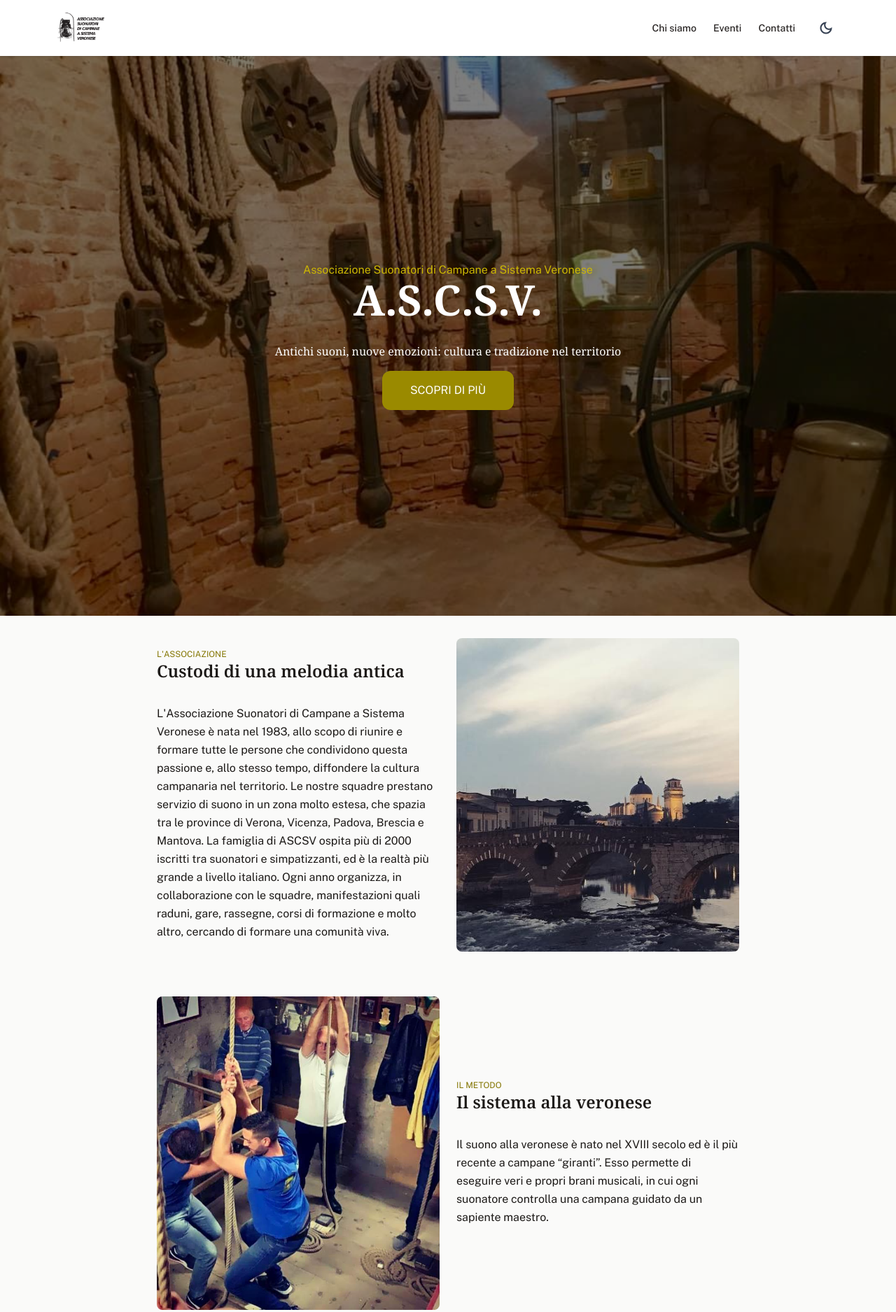
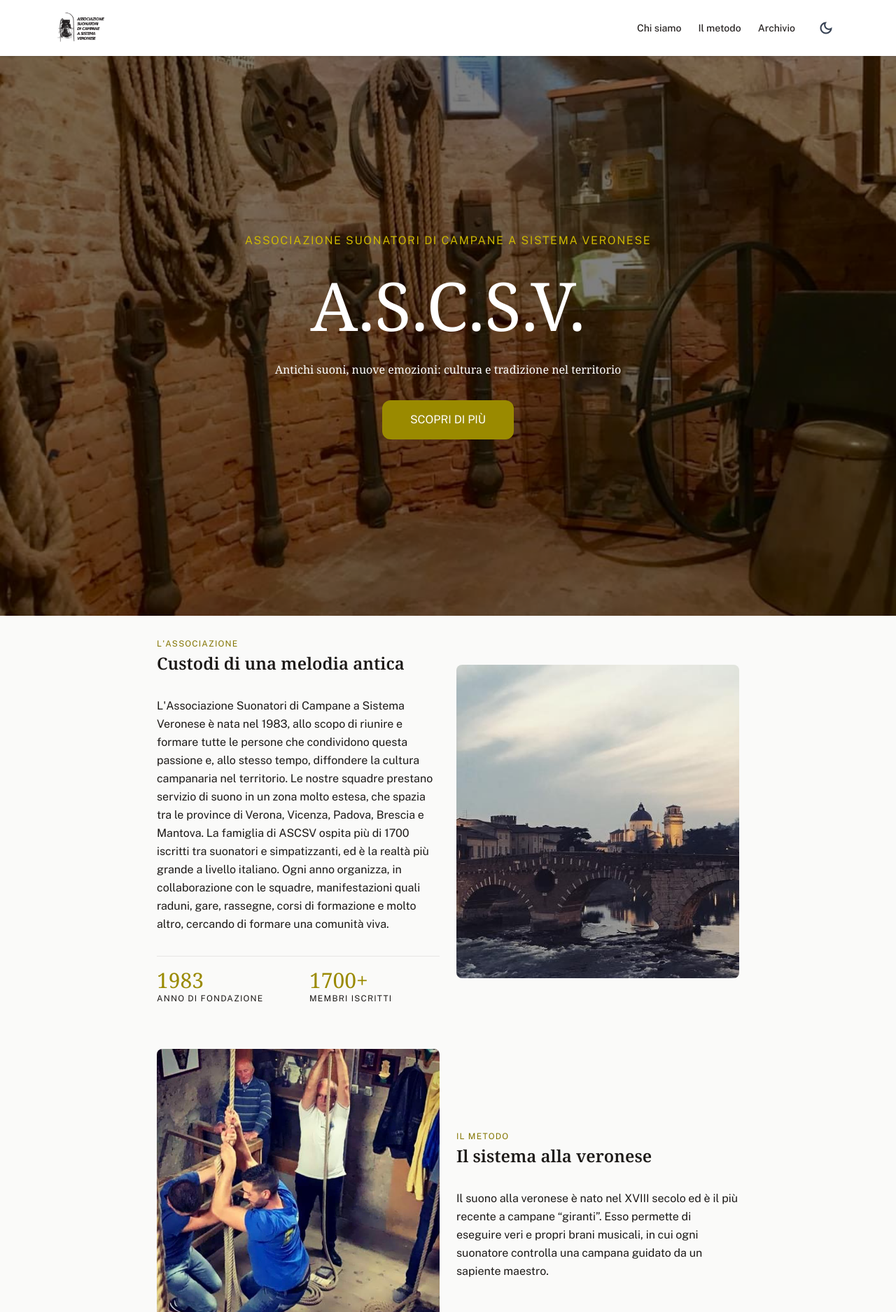
Before and after one commit to campane-sistema-veronese/sito-ascsv, an Astro site: page / in a window 1280 px wide. Shown: the top 1875 px of the page at 70% size. Built offline with nearby package versions, Linux system fonts and the light colour scheme; Astro itself is replaced by a stand-in of ours.

Commit message:
Fix header, scroll, add todos

```diff
--- a/src/components/Header.astro
+++ b/src/components/Header.astro
@@ -108,3 +108,23 @@
 </div>
 
 <script src="../scripts/mobile-drawer.ts"></script>
+<script type="module">
+  ;(function () {
+    function setHeaderHeight() {
+      const header = document.querySelector('header[role="banner"]')
+      if (!header) return
+      const h = header.getBoundingClientRect().height
+      document.documentElement.style.setProperty('--header-height', h + 'px')
+    }
+    if (document.readyState === 'loading') {
+      document.addEventListener('DOMContentLoaded', setHeaderHeight)
+    } else {
+      setHeaderHeight()
+    }
+    window.addEventListener('resize', setHeaderHeight)
+    const headerEl = document.querySelector('header[role="banner"]')
+    if (headerEl && typeof ResizeObserver !== 'undefined') {
+      new ResizeObserver(setHeaderHeight).observe(headerEl)
+    }
+  })()
+</script>
--- a/src/components/Hero.astro
+++ b/src/components/Hero.astro
@@ -17,13 +17,13 @@
     class="relative z-10 max-w-4xl mx-auto text-center text-white py-20 px-6 flex flex-col items-center justify-center gap-4"
   >
     <hgroup>
-      <p class="text-primary-300">{tagLine}</p>
-      <h1 class="font-serif text-4xl md:text-6xl font-bold">{title}</h1>
+      <p class="text-primary-300 uppercase tracking-widest">{tagLine}</p>
+      <h1 class="font-serif text-6xl md:text-8xl mt-8 font-bolder">{title}</h1>
     </hgroup>
     <p class="mt-4 font-serif">{subtitle}</p>
     <a
       href={ctaHref}
-      class="bg-primary-500 text-on-primary px-10 py-4 rounded-xl font-label-caps text-label-caps uppercase"
+      class="bg-primary-500 mt-4 text-on-primary px-10 py-4 rounded-xl font-label-caps text-label-caps uppercase"
     >
       {ctaText}
     </a>
--- a/src/components/IndexSection.astro
+++ b/src/components/IndexSection.astro
@@ -14,7 +14,7 @@
 
 <section id={id} class="max-w-4xl mx-auto p-8 grid md:grid-cols-2 gap-6 items-center">
   <div class={textOrderClass}>
-    {tagLine && <p class="text-xs text-primary-600 dark:text-primary-300 uppercase">{tagLine}</p>}
+    {tagLine && <p class="text-xs tracking-widest text-primary-600 dark:text-primary-300 uppercase mb-1">{tagLine}</p>}
     <h2 class="text-2xl font-semibold font-serif">{title}</h2>
     <p class="mt-8 leading-relaxed text-pretty">
       <slot />
--- a/src/layouts/MainLayout.astro
+++ b/src/layouts/MainLayout.astro
@@ -22,8 +22,8 @@
     <Header
       items={[
         { label: 'Chi siamo', href: '#about' },
-        { label: 'Eventi', href: '#events' },
-        { label: 'Contatti', href: '#contact' },
+        { label: 'Il metodo', href: '#metodo' },
+        { label: 'Archivio', href: '/archivio' },
       ]}
     />
 
--- a/src/pages/index.astro
+++ b/src/pages/index.astro
@@ -18,9 +18,23 @@
     L'Associazione Suonatori di Campane a Sistema Veronese è nata nel 1983, allo scopo di riunire e formare tutte le
     persone che condividono questa passione e, allo stesso tempo, diffondere la cultura campanaria nel territorio. Le
     nostre squadre prestano servizio di suono in un zona molto estesa, che spazia tra le province di Verona, Vicenza,
-    Padova, Brescia e Mantova. La famiglia di ASCSV ospita più di 2000 iscritti tra suonatori e simpatizzanti, ed è la
+    Padova, Brescia e Mantova. La famiglia di ASCSV ospita più di 1700 iscritti tra suonatori e simpatizzanti, ed è la
     realtà più grande a livello italiano. Ogni anno organizza, in collaborazione con le squadre, manifestazioni quali
     raduni, gare, rassegne, corsi di formazione e molto altro, cercando di formare una comunità viva.
+
+    <hr class="text-stone-200 dark:text-stone-700 mt-8" />
+
+    <div class="grid grid-cols-2 gap-8 mt-4">
+      <div>
+        <h3 class="text-3xl font-serif text-primary-500">1983</h3>
+        <p class="text-xs uppercase tracking-widest">Anno di fondazione</p>
+      </div>
+
+      <div>
+        <h3 class="text-3xl font-serif text-primary-500">1700+</h3>
+        <p class="text-xs uppercase tracking-widest">Membri iscritti</p>
+      </div>
+    </div>
   </IndexSection>
 
   <IndexSection
@@ -33,6 +47,8 @@
   >
     Il suono alla veronese è nato nel XVIII secolo ed è il più recente a campane “giranti”. Esso permette di eseguire
     veri e propri brani musicali, in cui ogni suonatore controlla una campana guidato da un sapiente maestro.
+
+    <!-- TODO: Cards -->
   </IndexSection>
 
   <IndexSection
@@ -44,5 +60,9 @@
   >
     Dal 2024 il suono manuale delle campane a sistema veronese è stato riconosciuto come Patrimonio Immateriale
     dell’Umanità dall’UNESCO, un traguardo importante che testimonia l’unicità e il valore di questa tradizione.
+
+    <!-- TODO: Logo unesco e riferimenti -->
   </IndexSection>
+
+  <!-- TODO: Contatti -->
 </MainLayout>
--- a/src/styles/global.css
+++ b/src/styles/global.css
@@ -31,3 +31,12 @@
     'GRAD' 0,
     'opsz' 20;
 }
+
+:root {
+  --header-height: 64px;
+}
+
+section[id] {
+  scroll-margin-top: var(--header-height);
+  -webkit-scroll-margin-top: var(--header-height);
+}
```
